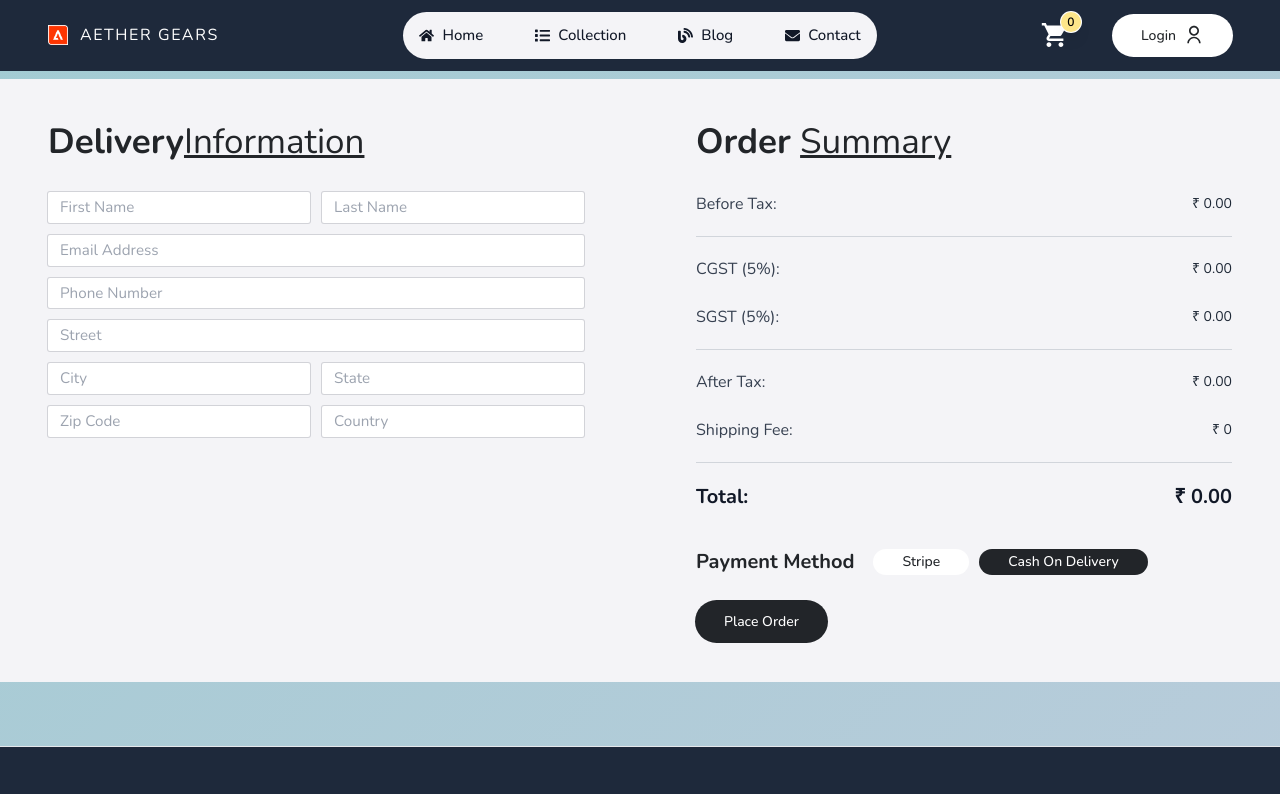
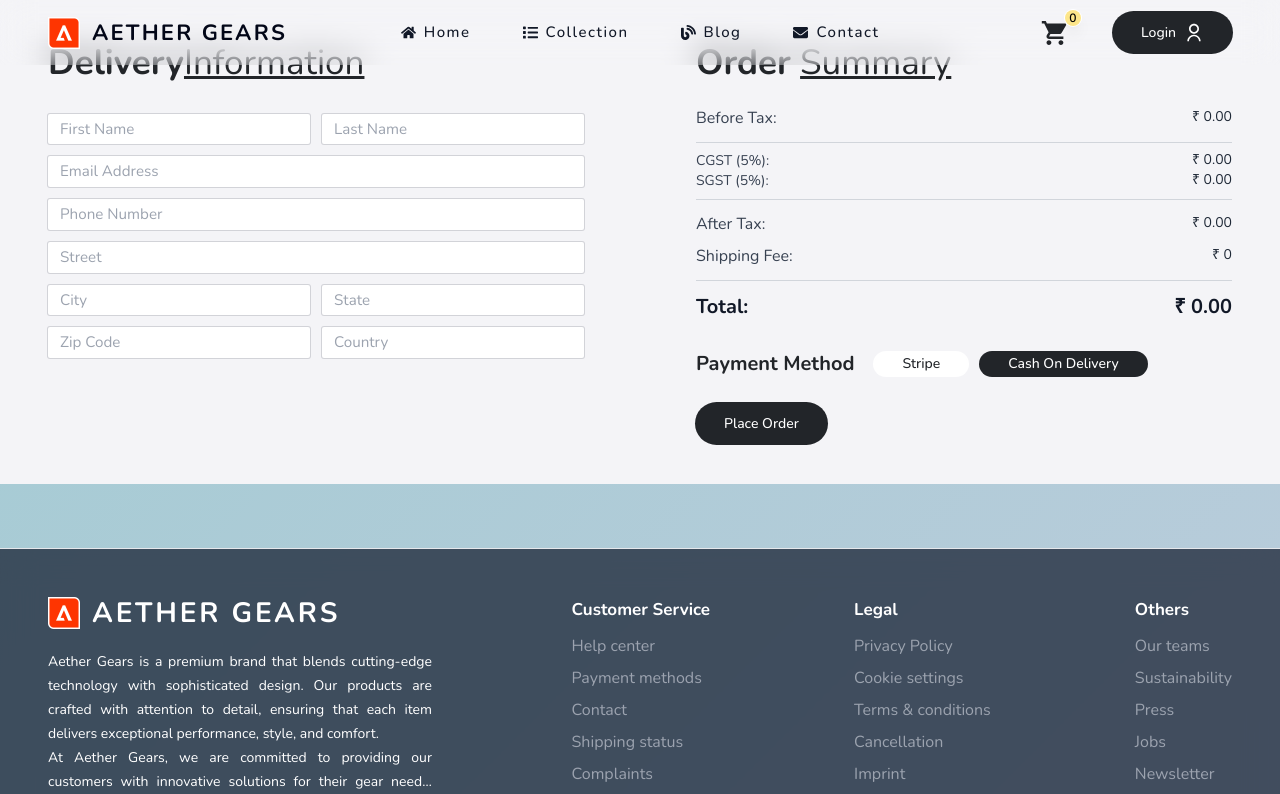
Before and after one commit to abdul180690/Aether-Gears---ReactJs-Project, a React (Vite) app in the folder frontend/: page /place-order in a window 1280 px wide. Shown: the top 794 px of the page. Built offline with nearby package versions, Linux system fonts and the light colour scheme.

Commit message:
styling update

```diff
--- a/frontend/src/components/CartTotal.jsx
+++ b/frontend/src/components/CartTotal.jsx
@@ -60,7 +60,7 @@ const CartTotal = () => {
       />
 
       {/* Before Tax */}
-      <div className="flex justify-between items-center py-3">
+      <div className="flex justify-between items-center py-1">
         <h5 className="  text-gray-700">Before Tax:</h5>
         <p className=" text-gray-800">
           {currency} {cartAmount.toFixed(2)}
@@ -69,16 +69,16 @@ const CartTotal = () => {
       <hr className="border-gray-300 my-2" />
 
       {/* CGST */}
-      <div className="flex justify-between items-center py-3">
-        <h5 className="  text-gray-700">CGST (5%):</h5>
+      <div className="flex justify-between items-center ">
+        <h5 className="text-sm text-gray-700">CGST (5%):</h5>
         <p className="  text-gray-800">
           {currency} {cgstAmount.toFixed(2)}
         </p>
       </div>
 
       {/* SGST */}
-      <div className="flex justify-between items-center py-3">
-        <h5 className="  text-gray-700">SGST (5%):</h5>
+      <div className="flex justify-between items-center ">
+        <h5 className="text-sm text-gray-700">SGST (5%):</h5>
         <p className="  text-gray-800">
           {currency} {sgstAmount.toFixed(2)}
         </p>
@@ -86,7 +86,7 @@ const CartTotal = () => {
       <hr className="border-gray-300 my-2" />
 
       {/* After Tax */}
-      <div className="flex justify-between items-center py-3">
+      <div className="flex justify-between items-center py-1">
         <h5 className="  text-gray-700">After Tax:</h5>
         <p className="  text-gray-800">
           {currency} {afterTaxAmount.toFixed(2)}
@@ -94,7 +94,7 @@ const CartTotal = () => {
       </div>
 
       {/* /* Shipping Fee  */}
-      <div className="flex justify-between items-center py-3">
+      <div className="flex justify-between items-center py-1">
         <h5 className="  text-gray-700">Shipping Fee:</h5>
         <p className=" text-gray-800">
           {currency} {totalAmount > 1000 ? shippingFee.toFixed(2) : 0.00 }
@@ -103,7 +103,7 @@ const CartTotal = () => {
       <hr className="border-gray-300 my-2" />
 
       {/* Total */}
-      <div className="flex justify-between items-center py-3">
+      <div className="flex justify-between items-center py-1">
         <h5 className="text-xl font-bold text-gray-900">Total:</h5>
         <p className="text-xl font-bold text-gray-900">
           {currency} {totalAmount.toFixed(2)}
--- a/frontend/src/components/Footer.jsx
+++ b/frontend/src/components/Footer.jsx
@@ -6,7 +6,7 @@ import cod from "../assets/cod.png";
 
 const Footer = () => {
   return (
-    <footer className="border-t-[1px] bg-slate-800">
+    <footer className="border-t-[1px] bg-slate-900 bg-opacity-70 backdrop-blur-lg">
       <div className="max-padd-container flex items-start justify-between flex-wrap gap-12 mt-12">
         {/* logo - Left side */}
         <div className="flex flex-col max-w-sm gap-y-5">
--- a/frontend/src/components/Header.jsx
+++ b/frontend/src/components/Header.jsx
@@ -16,14 +16,14 @@ const Header = () => {
   const toggleMenu = () => setMenuOpened((prev) => !prev);
 
   return (
-    <header className="max-padd-container w-full mb-2 bg-slate-800">
+    <header className="max-padd-container w-full mb-2 backdrop-blur-lg fixed top-0 z-40">
       <div className="flexBetween py-3">
         {/* Logo */}
-        <Link to={"/"} className="flex flex-1  items-center text-white">
+        <Link to={"/"} className="flex flex-1  items-center text-secondary">
           <span className="me-3">
-            <img src={logo} alt="Logo" className="w-5 h-5" />
+            <img src={logo} alt="Logo" className="w-8 h-8" />
           </span>
-          <span className="text-white uppercase tracking-widest">Aether Gears</span>
+          <span className="text-slate-950 bold-22 text-2xl uppercase tracking-widest">Aether Gears</span>
 
         </Link>
 
@@ -31,8 +31,8 @@ const Header = () => {
         <Navbar
           containerStyles={`${
             menuOpened
-              ? "flex items-start flex-col gap-y-8 fixed top-20 right-6 p-5 bg-primary rounded-xl shadow-xl w-52 ring-1 ring-slate-900/5 z-50"
-              : "hidden xl:flex gap-x-5 xl:gap-x-7 medium-15 bg-primary ring-1 ring-slate-900/5 rounded-full p-1"
+              ? "flex items-start flex-col gap-y-6 fixed top-10 right-10 p-5 bg-slate-100 bg-opacity-70 backdrop-blur-lg rounded-xl shadow-xl w-52 ring-1 ring-slate-900/5 z-50"
+              : "hidden xl:flex gap-x-5 xl:gap-x-7 tracking-widest medium-15 "
           }`}
           onClick={() => setMenuOpened(false)}
         />
@@ -44,12 +44,12 @@ const Header = () => {
             {menuOpened ? (
               <FaBarsStaggered
                 onClick={toggleMenu}
-                className="xl:hidden cursor-pointer text-2xl duration-300 text-white"
+                className="xl:hidden cursor-pointer text-2xl duration-300 text-secondary"
               />
             ) : (
               <FaBars
                 onClick={toggleMenu}
-                className="xl:hidden cursor-pointer text-2xl text-white"
+                className="xl:hidden cursor-pointer text-2xl text-secondary"
               />
             )}
           </>
@@ -58,8 +58,8 @@ const Header = () => {
           <Link to={"/cart"} className="relative">
             <div className="flex px-3 bold-18 text-white">
               {/* <img src={cart} alt="Cart" className="w-12 h-12" /> */}
-              <IoMdCart className="text-3xl"/>
-              <span className="bg-amber-200 ring-white ring-1 text-black text-[12px] font-semibold absolute -top-2 -right-0 flexCenter w-5 h-5 rounded-full shadow-lg">
+              <IoMdCart className="text-3xl text-secondary"/>
+              <span className="bg-amber-200 ring-white ring-1 text-black text-[12px] font-semibold absolute -top-2 -right-0 flexCenter w-4 h-4 rounded-full shadow-lg">
                 {getCartCount()}
               </span>
             </div>
@@ -67,7 +67,7 @@ const Header = () => {
 
           {/* Login Button */}
           <div className="relative">
-            <button onClick={()=> navigate('/login')}className="btn-white flexCenter gap-x-2 hover:bg-gray-200 duration-300">
+            <button onClick={()=> navigate('/login')}className="btn-secondary flexCenter gap-x-2 hover:bg-slate-700 duration-300">
               Login
               <RiUserLine className="text-xl" />
             </button>
```
